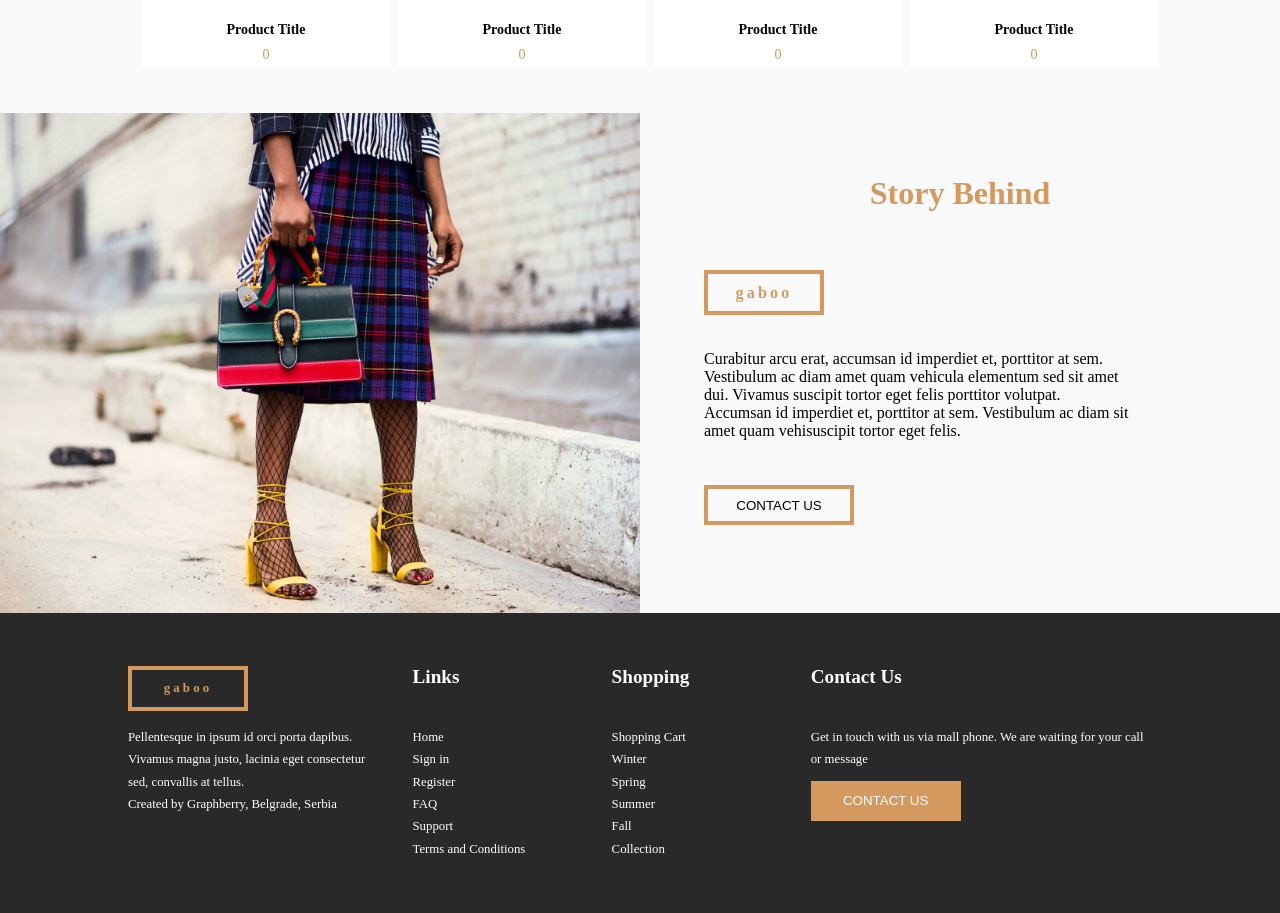
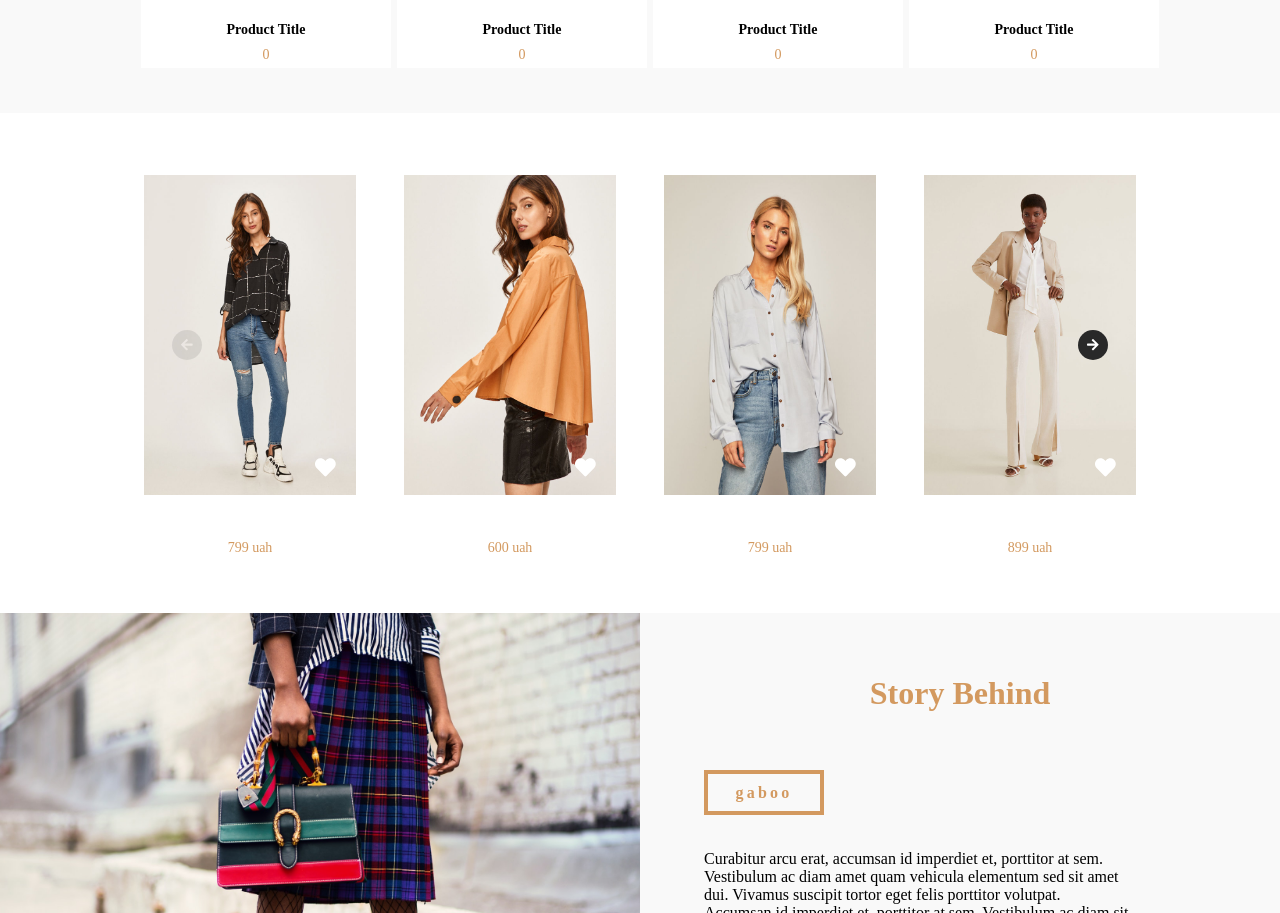
Before and after one commit to AlexLarusso/ui-internship-lwo3-angular-team, an Angular app: page / in a window 1280 px wide. Shown: the part 4308-5221 px from the top of the page. Built offline with nearby package versions, Linux system fonts and the light colour scheme; a web font is replaced by a local one.

Commit message:
carousel has been implemented

```diff
--- a/src/app/app.module.ts
+++ b/src/app/app.module.ts
@@ -22,6 +22,7 @@ import { MainMenuComponent } from './header/main-menu/main-menu.component';
 import { ParallaxComponent } from './parallax/parallax.component';
 import { PopularListComponent } from './popular-list/popular-list.component';
 import { ProductShortInfoService } from './product-short-info.service';
+import { ProductCarouselComponent } from './product-carousel/product-carousel.component';
 
 @NgModule({
   declarations: [
@@ -40,7 +41,8 @@ import { ProductShortInfoService } from './product-short-info.service';
     ProductListComponent,
     MainMenuComponent,
     ParallaxComponent,
-    PopularListComponent
+    PopularListComponent,
+    ProductCarouselComponent,
   ],
   imports: [
     BrowserModule,
--- a/src/app/main/main.component.html
+++ b/src/app/main/main.component.html
@@ -2,4 +2,5 @@
 <app-sale-banner></app-sale-banner>
 <app-parallax></app-parallax>
 <app-popular-list></app-popular-list>
+<app-product-carousel></app-product-carousel>
 <app-story></app-story>
--- /dev/null
+++ b/src/app/product-carousel/product-carousel.component.html
@@ -0,0 +1,19 @@
+<div class="carousel__wrapper">
+  <div class="carousel">
+    <button (click)="moveTo('prev')" class="left" [disabled]="!canMoveToPrev">
+      <fa-icon [icon]="faArrowLeft" class="arrow-icon"></fa-icon>
+    </button>
+    <div class="products__container" #productsContainer>
+      <div class="products" #products>
+        <app-product-item *ngFor="let product of productData"
+          [src]="product.imgUrl"
+          [title]="product.productName"
+          [price]="product.price">
+        </app-product-item>
+      </div>
+    </div>
+    <button (click)="moveTo('next')" class="right" [disabled]="!canMoveToNext">
+      <fa-icon [icon]="faArrowRight" class="arrow-icon"></fa-icon>
+    </button>
+  </div>
+</div>
--- /dev/null
+++ b/src/app/product-carousel/product-carousel.component.scss
@@ -0,0 +1,82 @@
+@import '../styles/_variables.scss';
+
+.carousel {
+  position: relative;
+  display: flex;
+  justify-content: space-between;
+
+  &__wrapper {
+    display: flex;
+    align-items: center;
+    justify-content: center;
+    height: 500px;
+    background: $bgColorLight;
+  }
+}
+
+.products {
+  display: flex;
+  transition: margin-left 500ms;
+
+  &__container {
+    width: 1040px;
+    overflow-x: hidden;
+  }
+}
+
+button {
+  z-index: 2;
+  width: 30px;
+  height: 30px;
+  border-radius: 50%;
+  background: $bgColorDark;
+
+  &:disabled {
+    opacity: 0.1;
+  }
+}
+
+.arrow-icon {
+  color: $fontColorLight;
+}
+
+.left {
+  position: absolute;
+  top: 42%;
+  left: 5%;
+}
+
+.right {
+  position: absolute;
+  top: 42%;
+  right: 5%;
+}
+
+@media screen and (max-width: 992px) {
+  .products {
+    &__container {
+      width: 780px;
+    }
+  }
+}
+
+@media screen and (max-width: 768px) {
+  .products {
+    &__container {
+      width: 520px;
+      overflow: auto;
+
+      &::-webkit-scrollbar {
+        background: inherit;
+      }
+    }
+  }
+}
+
+@media screen and (max-width: 576px) {
+  .products {
+    &__container {
+      width: 260px;
+    }
+  }
+}
--- /dev/null
+++ b/src/app/product-carousel/product-carousel.component.ts
@@ -0,0 +1,133 @@
+import { Component, OnInit, AfterViewInit, AfterViewChecked, ViewChild, HostListener, ElementRef } from '@angular/core';
+import { ProductShortInfoService } from '../product-short-info.service';
+import { faArrowLeft, faArrowRight } from '@fortawesome/free-solid-svg-icons';
+import { IProductShortInfo } from '../product-short-info';
+
+const BREAK_POINTS = {
+  mobile: {
+    width: 576,
+    slideNum: 1
+  },
+  tablet_S: {
+    width: 576,
+    slideNum: 2
+  },
+  tablet_L: {
+    width: 768,
+    slideNum: 3
+  },
+  laptop_S: {
+    width: 992,
+    slideNum: 4
+  }
+};
+
+const MARGIN = 10;
+
+@Component({
+  selector: 'app-product-carousel',
+  templateUrl: './product-carousel.component.html',
+  styleUrls: ['./product-carousel.component.scss']
+})
+export class ProductCarouselComponent implements OnInit, AfterViewInit, AfterViewChecked {
+  public faArrowLeft = faArrowLeft;
+  public faArrowRight = faArrowRight;
+
+  @ViewChild('products', {static: false}) products: ElementRef;
+  @ViewChild('productsContainer', {static: false}) productsContainer: ElementRef;
+
+  public canMoveToNext = true;
+  public canMoveToPrev = false;
+  public productContainer: HTMLElement;
+  public itemWidth: number;
+  public visibleNum: number;
+  public position = 0;
+  public productData: Array<IProductShortInfo>;
+  public productArray: Array<IProductShortInfo>;
+  public pageWidth: number;
+  public additionalScroll: number;
+
+  constructor(private productList: ProductShortInfoService) { }
+
+  @HostListener('window:resize', [])
+  public onResize(): void {
+    this.pageWidth = window.innerWidth;
+
+    this.toggleButtonsState();
+    this.indicateViewNumber();
+  }
+
+  @HostListener('touchstart', [])
+  @HostListener('touchend', [])
+  @HostListener('touchcancel', [])
+  public handleTouch(): void {
+    this.additionalScroll = this.productsContainer.nativeElement.scrollLeft;
+    this.toggleButtonsState();
+    this.indicateViewNumber();
+  }
+
+  public ngOnInit(): void {
+    this.productList.getShortInfo()
+      .subscribe((data) => this.productData = data);
+  }
+
+  public ngAfterViewInit(): void {
+    this.productContainer = this.products.nativeElement;
+
+    this.indicateViewNumber();
+  }
+
+  public toggleButtonsState(): void {
+    const maxPossition = -this.itemWidth * (this.productArray.length - this.visibleNum);
+
+    this.canMoveToPrev = this.position + this.additionalScroll !== 0;
+    this.canMoveToNext = this.position - this.additionalScroll !== maxPossition;
+  }
+
+  public moveTo(direction: string): void {
+    if (direction === 'next') {
+      const newPosition = this.position - this.itemWidth * this.visibleNum;
+      const posiblePosition = -this.itemWidth * (this.productArray.length - this.visibleNum);
+      this.position = newPosition >= posiblePosition ? newPosition : posiblePosition;
+    }
+
+    if (direction === 'prev') {
+      const newPosition = this.position + this.itemWidth * this.visibleNum;
+      const posiblePosition = 0;
+      this.position = newPosition >= posiblePosition ? posiblePosition : newPosition;
+    }
+
+    this.productContainer.style.marginLeft = this.position + this.additionalScroll + 'px';
+
+    this.toggleButtonsState();
+  }
+
+  public ngAfterViewChecked(): void {
+    const [_, ...rest] = this.products.nativeElement.childNodes;
+    this.productArray = [...rest];
+
+    if (this.productArray.length) {
+      this.itemWidth = [...this.products.nativeElement.childNodes][1].childNodes[0].offsetWidth + MARGIN;
+    }
+
+    this.additionalScroll = this.productsContainer.nativeElement.scrollLeft % this.itemWidth;
+  }
+
+  public indicateViewNumber(): void {
+    this.pageWidth = window.innerWidth;
+
+    switch (true) {
+      case this.pageWidth > BREAK_POINTS.laptop_S.width:
+        this.visibleNum = BREAK_POINTS.laptop_S.slideNum;
+        break;
+      case this.pageWidth > BREAK_POINTS.tablet_L.width:
+        this.visibleNum = BREAK_POINTS.tablet_L.slideNum;
+        break;
+      case this.pageWidth > BREAK_POINTS.tablet_S.width:
+        this.visibleNum = BREAK_POINTS.tablet_S.slideNum;
+        break;
+      default:
+        this.visibleNum = BREAK_POINTS.mobile.slideNum;
+    }
+  }
+}
--- a/src/app/product-short-info.service.ts
+++ b/src/app/product-short-info.service.ts
@@ -8,8 +8,6 @@ import { Observable } from 'rxjs';
   providedIn: 'root'
 })
 export class ProductShortInfoService {
-  public productData: Array<IProductShortInfo>;
-
   constructor(private httpService: HttpService) { }
 
   public getShortInfo(): Observable<Array<IProductShortInfo>> {
```
Also changed, not shown: 2 other files (tests, documents, lock files or other folders).
